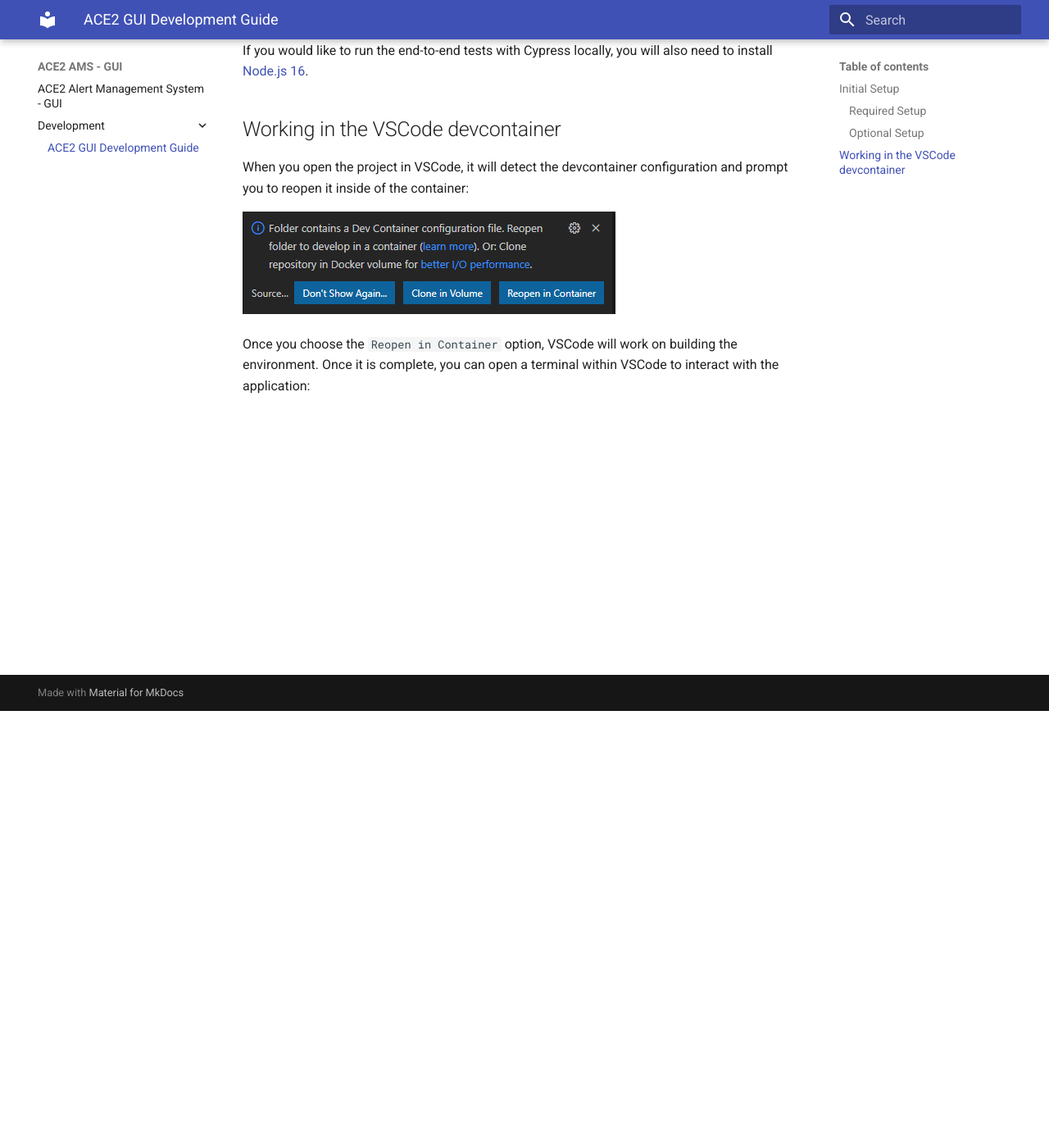
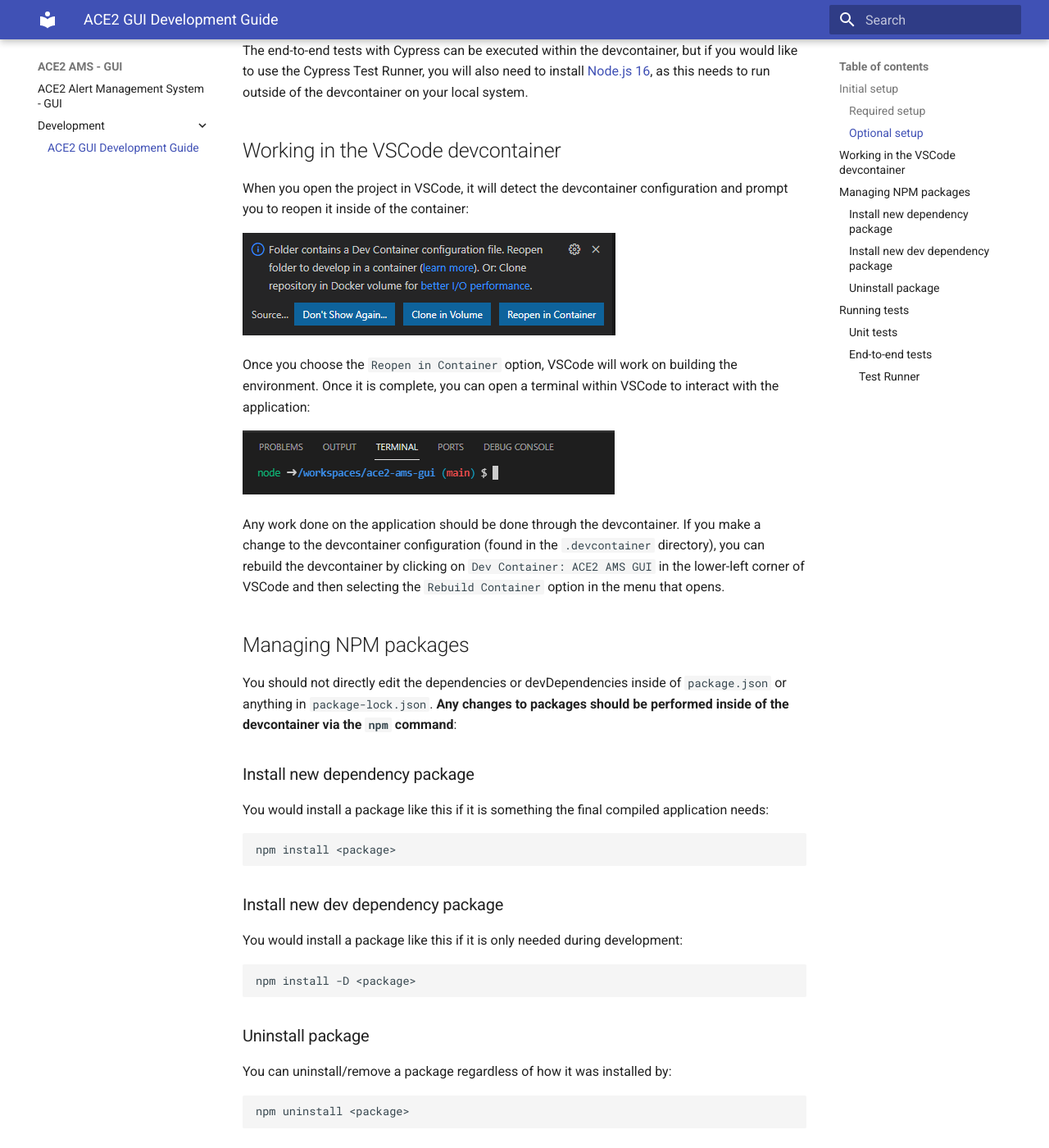
Before and after one commit to seanmcfeely/ace2-ams, an MkDocs documentation site: the page built from docs/development/index.md, in a window 1280 px wide and 1400 px high, scrolled down 533 px. Shown: the whole window at 82% size. Built offline with MkDocs 1.6.1 and Material for MkDocs 9.7.7, drawn with Linux system fonts in a browser that asks for light colours; some of the changed text lies outside the part shown.

Commit message:
Adds more docs

````diff
--- a/docs/development/index.md
+++ b/docs/development/index.md
@@ -1,10 +1,10 @@
 # ACE2 GUI Development Guide
 
-## Initial Setup
+## Initial setup
 
 This project has VSCode devcontainer support to ensure that anyone working on the project does so in a consistent environment as well as follows the same formatting/styling guidelines.
 
-### Required Setup
+### Required setup
 
 In order to work within the devcontainer, you will need the following installed on your system:
 * [Docker](https://www.docker.com/products/docker-desktop)
@@ -13,9 +13,9 @@
 
 NOTE: If you are developing in Windows, you will need to make sure that you have WSL 2 set up and properly configured with Docker. That is outside the scope of this documentation, but you can find steps [here](https://docs.docker.com/desktop/windows/wsl/).
 
-### Optional Setup
+### Optional setup
 
-If you would like to run the end-to-end tests with Cypress locally, you will also need to install [Node.js 16](https://nodejs.org/en/download/current/).
+The end-to-end tests with Cypress can be executed within the devcontainer, but if you would like to use the Cypress Test Runner, you will also need to install [Node.js 16](https://nodejs.org/en/download/current/), as this needs to run outside of the devcontainer on your local system.
 
 ## Working in the VSCode devcontainer
 
@@ -24,3 +24,68 @@
 ![Reopen in Container](open-in-container.png)
 
 Once you choose the `Reopen in Container` option, VSCode will work on building the environment. Once it is complete, you can open a terminal within VSCode to interact with the application:
+
+![Terminal](terminal.png)
+
+Any work done on the application should be done through the devcontainer. If you make a change to the devcontainer configuration (found in the `.devcontainer` directory), you can rebuild the devcontainer by clicking on `Dev Container: ACE2 AMS GUI` in the lower-left corner of VSCode and then selecting the `Rebuild Container` option in the menu that opens.
+
+## Managing NPM packages
+
+You should not directly edit the dependencies or devDependencies inside of `package.json` or anything in `package-lock.json`. **Any changes to packages should be performed inside of the devcontainer via the `npm` command**:
+
+### Install new dependency package
+
+You would install a package like this if it is something the final compiled application needs:
+```
+npm install <package>
+```
+
+### Install new dev dependency package
+
+You would install a package like this if it is only needed during development:
+```
+npm install -D <package>
+```
+
+### Uninstall package
+
+You can uninstall/remove a package regardless of how it was installed by:
+```
+npm uninstall <package>
+```
+
+## Running tests
+
+This application has a suite of unit tests performed by [Jest](https://jestjs.io/) and end-to-end tests performed by [Cypress](https://www.cypress.io/).
+
+### Unit tests
+You can execute the unit tests directly inside of the devcontainer:
+```
+npm run test:unit
+```
+
+### End-to-end tests
+You can execute the end-to-end tests directly inside of the devcontainer:
+```
+npm run test:e2e
+```
+
+#### Test Runner
+
+Cypress also comes with an amazing [Test Runner](https://docs.cypress.io/guides/core-concepts/test-runner) that lets you see and interact with the tests in your local web browser. This can be helpful when writing end-to-end tests to ensure they are working properly as well as any debugging you might need to do.
+
+However, this will need to be performed on your local system ouside of the devcontainer. To do this, you will need to have Node.js 16 installed.
+
+**Step 1:** Inside of the devcontainer, run the application so that it is available on port 8080:
+```
+npm run serve
+```
+
+**Step 2:** Outside of the devcontainer on your local system (but still inside of the project directory), open the Test Runner:
+```
+npx cypress open
+```
+
+![Test Runner](test-runner.png)
+
+For more information on what you can do with the Test Runner, view the Test Runner [documentation](https://docs.cypress.io/guides/core-concepts/test-runner).
````
Also changed, not shown: docs/development/terminal.png (added), docs/development/test-runner.png (added).
